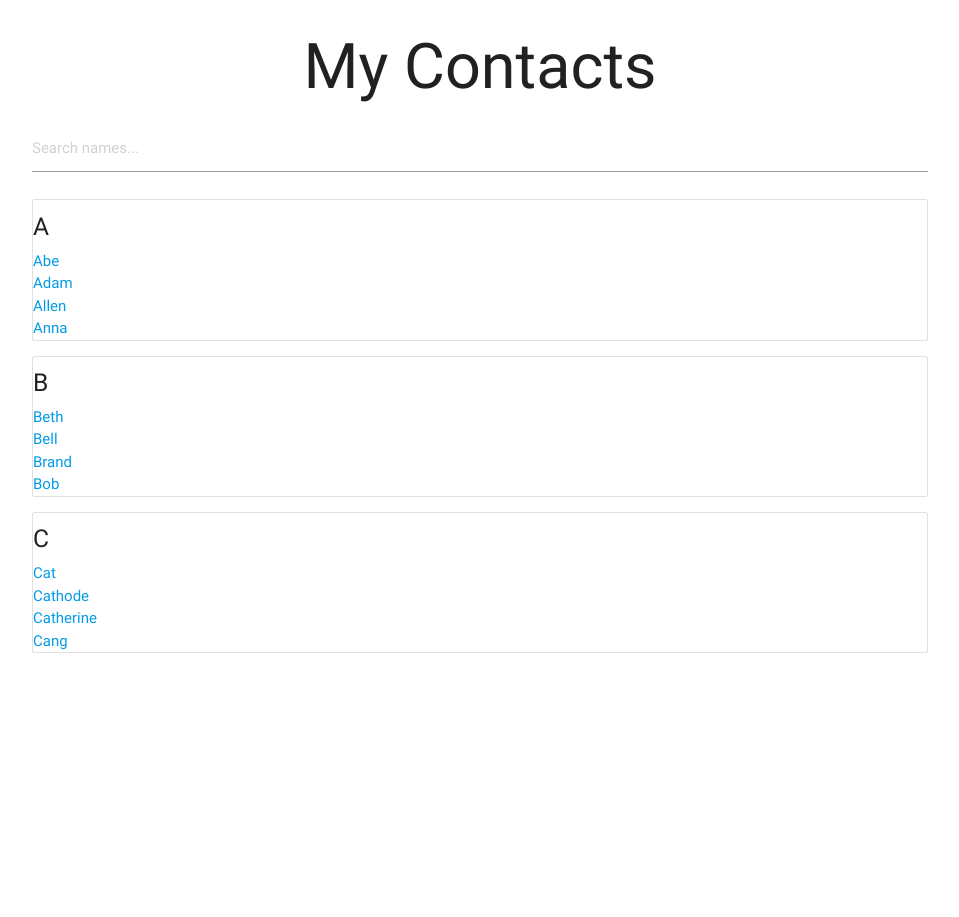
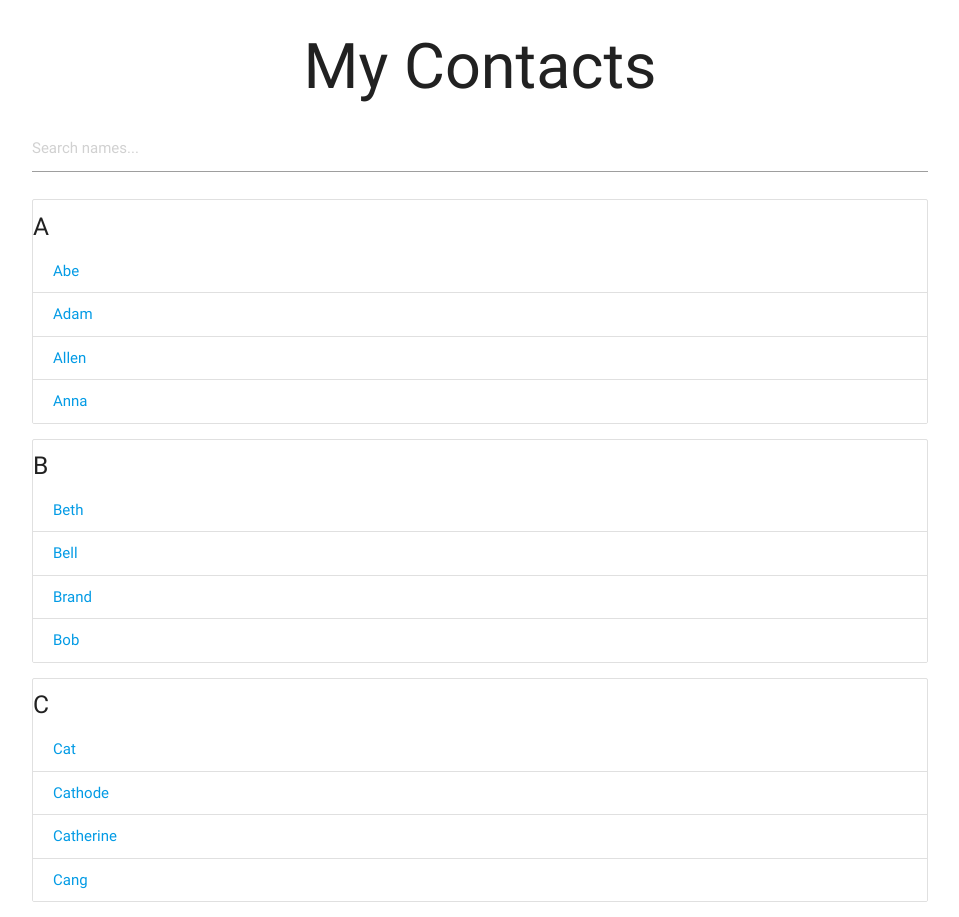
Before and after one commit to jesraygarciano/FilterableListInVanillaJS, a plain HTML site: page index.html in a window 1280 px wide. Shown: the whole page, without its empty margins (160-1119 px from the left). Before the commit the page ends 800 px from the top, so only its background shows below. Drawn offline with nearby package versions, Linux system fonts and the light colour scheme.

Commit message:
Adding search functions

```diff
--- a/index.html
+++ b/index.html
@@ -20,16 +20,16 @@
 			<li class="collection-header">
 				<h5>A</h5>
 			</li>
-			<li class="collection-itemm">
+			<li class="collection-item">
 				<a href="#">Abe</a>
 			</li>
-			<li class="collection-itemm">
+			<li class="collection-item">
 				<a href="#">Adam</a>
 			</li>
-			<li class="collection-itemm">
+			<li class="collection-item">
 				<a href="#">Allen</a>
 			</li>
-			<li class="collection-itemm">
+			<li class="collection-item">
 				<a href="#">Anna</a>
 			</li>
 		</ul>
@@ -39,16 +39,16 @@
 			<li class="collection-header">
 				<h5>B</h5>
 			</li>
-			<li class="collection-itemm">
+			<li class="collection-item">
 				<a href="#">Beth</a>
 			</li>
-			<li class="collection-itemm">
+			<li class="collection-item">
 				<a href="#">Bell</a>
 			</li>
-			<li class="collection-itemm">
+			<li class="collection-item">
 				<a href="#">Brand</a>
 			</li>
-			<li class="collection-itemm">
+			<li class="collection-item">
 				<a href="#">Bob</a>
 			</li>
 		</ul>
@@ -58,16 +58,16 @@
 			<li class="collection-header">
 				<h5>C</h5>
 			</li>
-			<li class="collection-itemm">
+			<li class="collection-item">
 				<a href="#">Cat</a>
 			</li>
-			<li class="collection-itemm">
+			<li class="collection-item">
 				<a href="#">Cathode</a>
 			</li>
-			<li class="collection-itemm">
+			<li class="collection-item">
 				<a href="#">Catherine</a>
 			</li>
-			<li class="collection-itemm">
+			<li class="collection-item">
 				<a href="#">Cang</a>
 			</li>
 		</ul>
@@ -86,12 +86,24 @@
 		let filterValue = document.getElementById('filterInput').value.toUpperCase();
 
 		// Get names ui
-		let names = document.getElementById('names');
+		let ul = document.getElementById('names');
 
 		// Get lis from ul
-		let li = ul.querySelectAll('li.collection-item');
+		let li = ul.querySelectorAll('li.collection-item');
 
+		// loop through collection-item lis
+		for (var i = 0; i < li.length; i++) {
 
+			let a = li[i].getElementsByTagName('a')[0];
+			// If matched
+			if(a.innerHTML.toUpperCase().indexOf(filterValue)> -1){
+				li[i].style.display = '';
+			}
+			else{
+				li[i].style.display = 'none';
+			}
+
+			}
 	}
 
 
```
